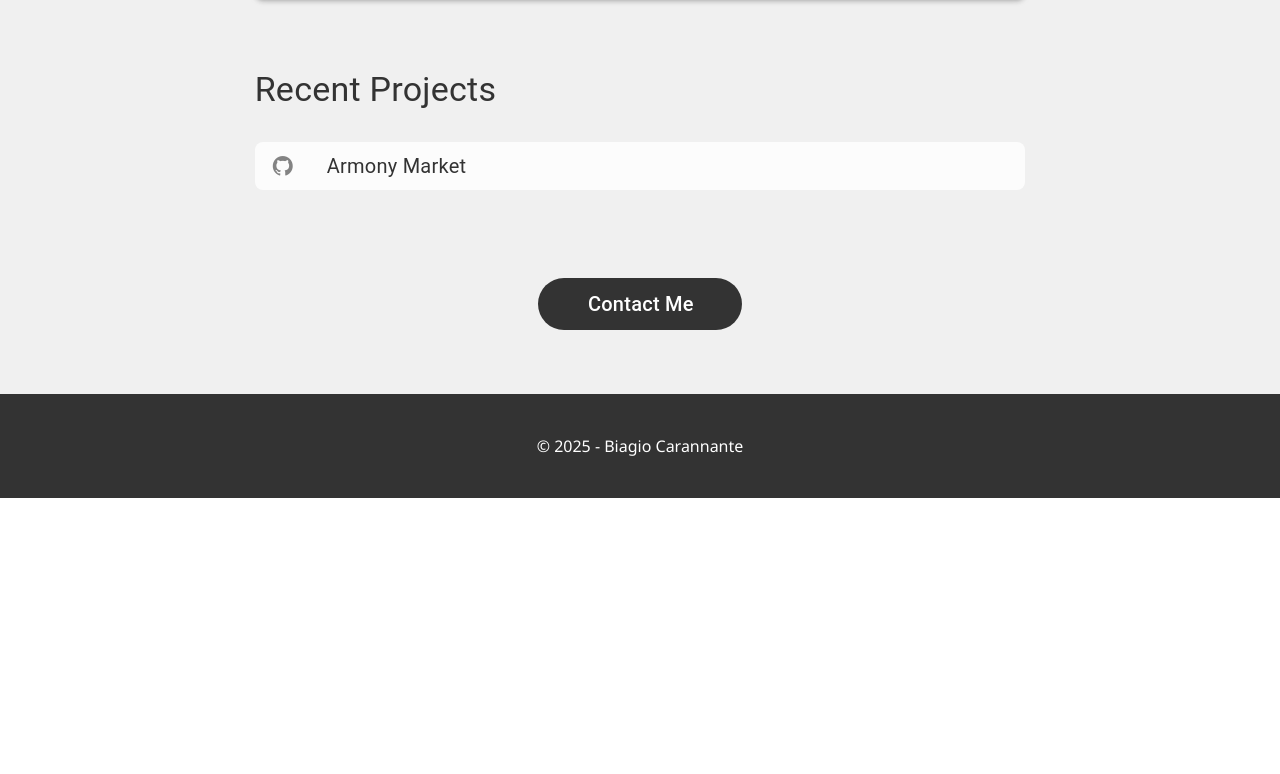
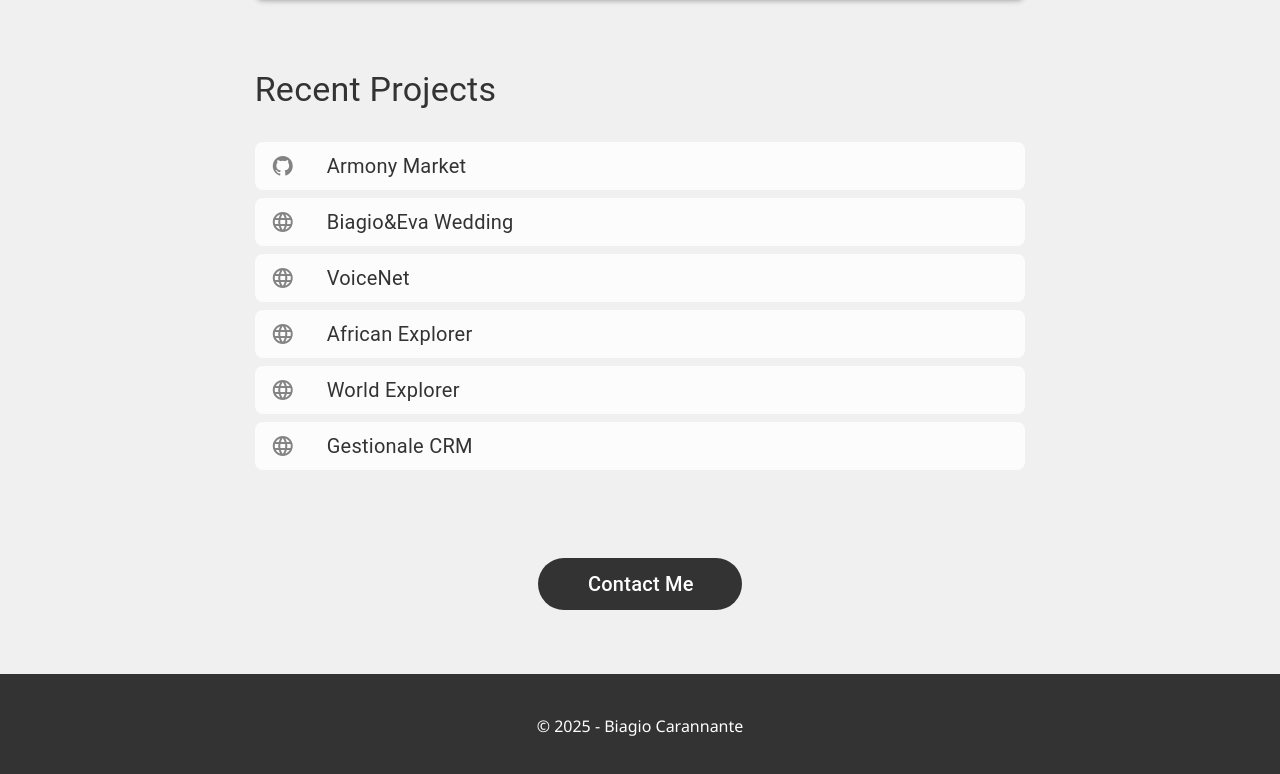
Before and after one commit to Biagio995/portfolio, a Vue app: page / in a window 1280 px wide. Shown: the part 810-1584 px from the top of the page. Before the commit the page ends 1308 px from the top, so only its background shows below. Built offline with nearby package versions, Linux system fonts and the light colour scheme.

Commit message:
Aggiunti progetti

```diff
--- a/src/views/HomeView.vue
+++ b/src/views/HomeView.vue
@@ -56,7 +56,7 @@
               class="project-item mb-2 rounded-lg"
             >
               <template v-slot:prepend>
-                <v-icon color="primary">mdi-github</v-icon>
+                <v-icon color="primary">{{ getProjectIcon(project.url) }}</v-icon>
               </template>
               <v-list-item-title class="text-h6">
                 {{ project.name }}
@@ -92,11 +92,39 @@ import type { Project } from '@/types'
 const { t, locale } = useI18n()
 const { displayedText, type } = useTypewriter(60)
 
+const getProjectIcon = (url: string) =>
+  url.includes('github.com') ? 'mdi-github' : 'mdi-web'
+
 const projects: Project[] = [
   {
     id: 1,
     name: 'Armony Market',
     url: 'https://github.com/Biagio995/ArmonyMarket'
+  },
+  {
+    id: 2,
+    name: 'Biagio&Eva Wedding',
+    url: 'https://wedding-biagio-eva.vercel.app/'
+  },
+  {
+    id: 3,
+    name: 'VoiceNet',
+    url: 'https://fabrizi.software/voicenet'
+  },
+  {
+    id: 4,
+    name: 'African Explorer',
+    url: 'https://www.africanexplorer.com/'
+  },
+  {
+    id: 5,
+    name: 'World Explorer',
+    url: 'https://www.worldexplorer.it/'
+  },
+  {
+    id: 6,
+    name: 'Gestionale CRM',
+    url: 'https://gestionalecrm.netlify.app/'
   }
 ]
 
```
